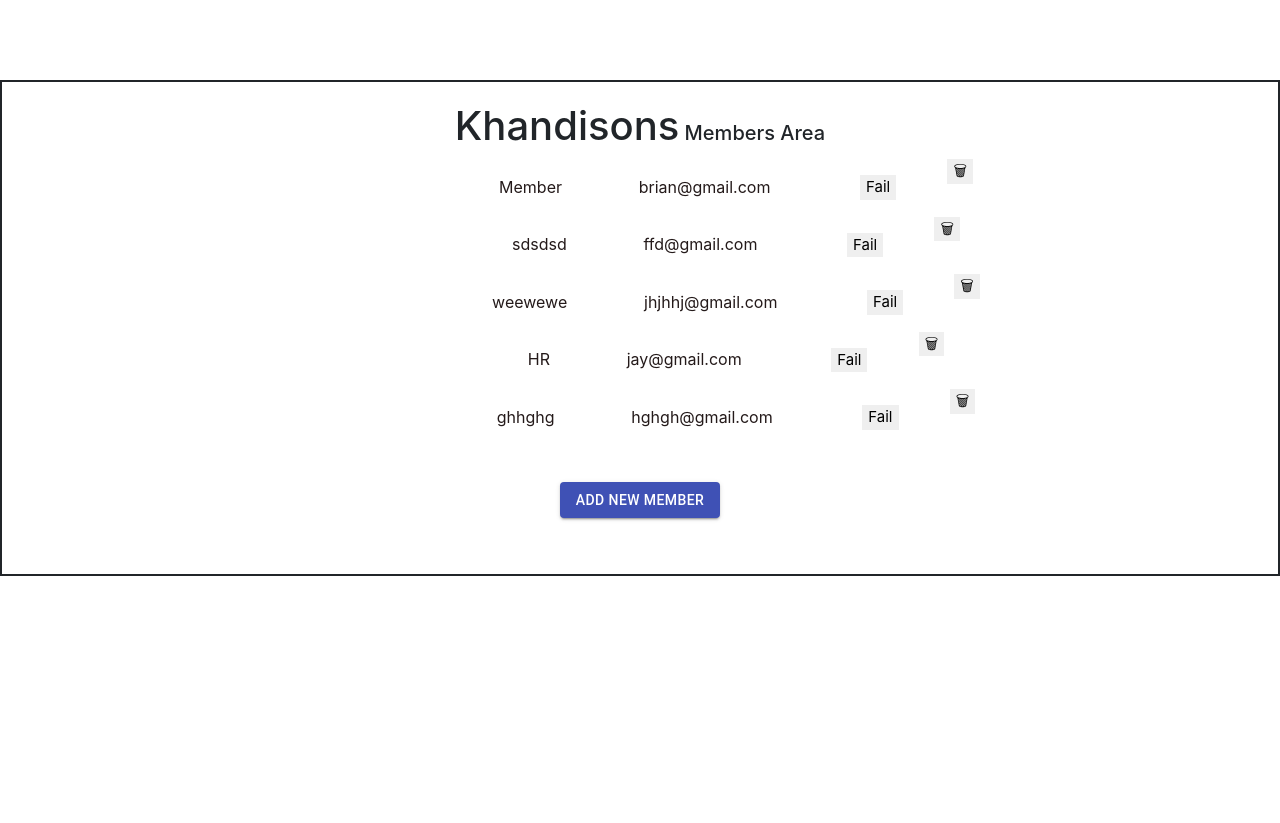
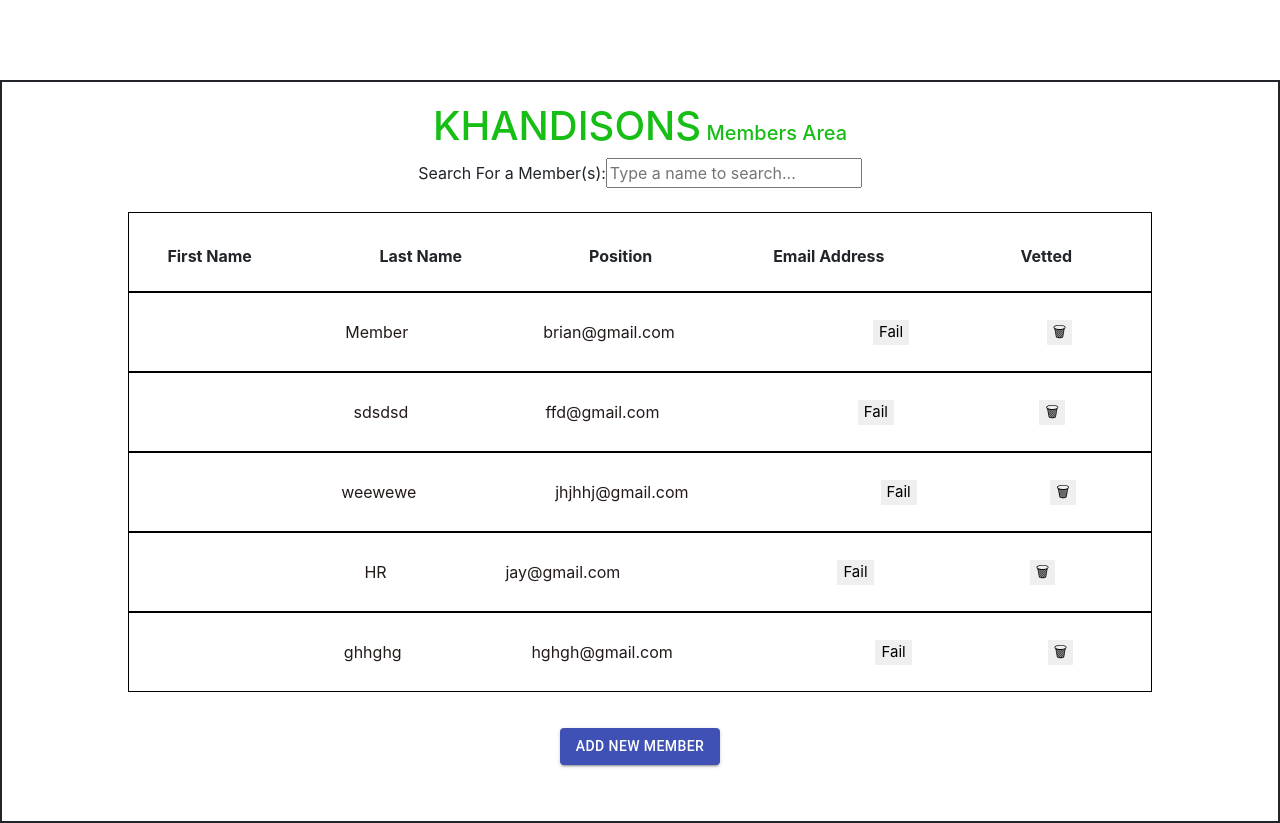
Before and after one commit to BrianWangila/Khandisons-Click, a React (Create React App) app in the folder Client/: page / in a window 1280 px wide. Before the commit the page ends 800 px from the top, so only its background shows below. Built offline with nearby package versions, Linux system fonts and the light colour scheme; data requests are answered from the project's data file.

Commit message:
add search bar

```diff
--- a/Client/src/components/Header.js
+++ b/Client/src/components/Header.js
@@ -7,7 +7,7 @@ function Header() {
   return (
     <div>
       <div className='header'>
-        <h1>Khandisons
+        <h1>KHANDISONS
           <span className="logo" style={{fontSize: 20+"px"}}> Members Area</span>
         </h1>
       </div>
--- a/Client/src/components/HomePage.js
+++ b/Client/src/components/HomePage.js
@@ -2,11 +2,13 @@ import React, { useState, useEffect } from "react";
 import { Button, Dialog } from '@material-ui/core'
 import MemberForm from "./MemberForm";
 import MembersList from "./MembersList";
+import Search from "./Search";
 
 
  function HomePage() {
   const [open, setOpen] = useState(false);
   const [members, setMembers] = useState([])
+  const [searchTerm, setSearchTerm] = useState("")
 
   useEffect(() => {
     fetch("http://localhost:9292/members")
@@ -51,6 +53,11 @@ import MembersList from "./MembersList";
         </Dialog>
 
         <div>
+          <Search searchTerm={searchTerm} onSearchChange={setSearchTerm}/>
+        </div>
+
+        <div>
+
           <MembersList
             members={handleDisplayMembers}
             onDeleteMember={handleDelete}
--- a/Client/src/components/MemberCard.js
+++ b/Client/src/components/MemberCard.js
@@ -30,6 +30,7 @@ function MemberCard({ id, first_name, last_name, position, email, vetted: isVett
 
   return (
     <div>
+      <table>
         <tbody>
           <tr>
             <td>{first_name}</td>
@@ -41,9 +42,11 @@ function MemberCard({ id, first_name, last_name, position, email, vetted: isVett
             ):(
               <button onClick={handleUpdateVetting}>Fail</button>
             )}</td>
-          <button onClick={handleDeleteClick}>🗑</button> {/*<button onClick={handleUpdateClick}>✏️</button>*/}
+
+            <td><button onClick={handleDeleteClick}>🗑</button> {/*<button onClick={handleUpdateClick}>✏️</button>*/}</td>
           </tr>
         </tbody>
+      </table>
 
     </div>
   )
--- a/Client/src/components/MemberForm.js
+++ b/Client/src/components/MemberForm.js
@@ -35,8 +35,8 @@ function MemberForm( { handleClose, onAddMember } ) {
     console.log(firstName, lastName, email, position);
 
     const addMember = {
-      first_name: firstName,
-      last_name: lastName,
+      firstName: firstName,
+      lastName: lastName,
       email: email,
       position: position
     }
--- a/Client/src/components/MembersList.js
+++ b/Client/src/components/MembersList.js
@@ -5,48 +5,24 @@ import MemberCard from './MemberCard'
 
 
 function MembersList( { members, onDeleteMember, onUpdateMember } ) {
-  const { id, vetted: isVetted } = members
-
-console.log(members)
-  // const handleDeleteClick = () => {
-  //   fetch(`http://localhost:9292/members/${id}`, {
-  //     method: "DELETE"
-  //   })
-  //   onDeleteMember(id)
-  // }
-
-  // const handleUpdateVetting = () => {
-  //   fetch(`http://localhost:9292/members/${id}`, {
-  //     method: "PATCH",
-  //     headers: {
-  //       "Content-Type":"application/json"
-  //     },
-  //     body: JSON.stringify({vetted: !isVetted})
-  //   })
-  //   .then((resp) => resp.json())
-  //   .then((updatedMember) => onUpdateMember(updatedMember))
-  // }
-
-
 
 
   return (
     <div>
-      {/* <div className='table-high'>
       <table>
-          <thead>
         <tr>
           <th>First Name</th>
           <th>Last Name</th>
+          <th>Position</th>
           <th>Email Address</th>
-              <th>Position</th>
           <th>Vetted</th>
         </tr>
-          </thead> */}
+      </table>
 
       {members.map((member) => {
 
         return (
+          <div>
             <MemberCard
               key={member.id}
               id={member.id}
@@ -58,28 +34,10 @@ console.log(members)
               onDeleteMember={onDeleteMember}
               onUpdateMember={onUpdateMember}
             />
+          </div>
 
-
-
-    //       <tbody key={member.id} id = {member.id}>
-    //         <tr>
-    //           <td>{member.firstName}</td>
-    //           <td>{member.lastName}</td>
-    //           <td>{member.email}</td>
-    //           <td>{member.position}</td>
-    //           {/* <td>{!isVetted ? (
-    //             <button onClick={handleUpdateVetting}>Passed</button>
-    //           ):(
-    //             <button onClick={handleUpdateVetting}>Failed</button>
-    //           )}</td>
-    //           <button onClick={handleDeleteClick}>🗑</button> <button onClick={handleUpdateClick}>✏️</button> */}
-    //         </tr>
-    //       </tbody>
-          )})}
-
-    {/* //     </table> */}
-    {/* // </div> */}
-
+        )
+        })}
     </div>
   )
 }
--- /dev/null
+++ b/Client/src/components/Search.js
@@ -0,0 +1,22 @@
+import React from 'react'
+
+function Search( { searchTerm, onSearchChange } ) {
+
+
+  return (
+
+    <div style={{marginBottom: 3+"vh"}}>
+      <label style={{rightMargin: 10+"vw"}}>Search For a Member(s): </label>
+
+      <input
+        type="text"
+        id="search"
+        placeholder = "Type a name to search..."
+        value={searchTerm}
+        onChange={(e) => onSearchChange(e.target.value)}
+      />
+    </div>
+  )
+}
+
+export default Search
--- a/Client/src/index.css
+++ b/Client/src/index.css
@@ -39,27 +39,33 @@ code {
 }
 
 table {
-  border: 2px solid forestgreen;
+  border: 1px solid black;
   width: 80vw;
-  min-height: 30vh;
+  min-height: 10vh;
+
 }
 
 
-thead th {
-  padding: 2vh 3vw 0 3vw;
+table th {
+  padding: 1vh 3vw 0 3vw;
   border-bottom: 1px solid black;
+  border-top: 1px solid black;
+
 }
 
-thead tr {
+thead tr th {
   text-align: left;
-  height: 7vh;
+  font-size: 18px;
+  color: rgb(95, 129, 9);
+  /* padding-left: 20px; */
 }
 
 tbody td {
   text-align: left;
   height: 2vh;
-  padding: 2vh 3vw 2vh 3vw;
+  padding: 2vh 1vw 2vh 3vw;
   color: rgb(36, 26, 26);
+  border-bottom: 1px solid black;
 }
 
 tbody  button {
@@ -68,3 +74,8 @@ tbody  button {
   border: none;
 
 }
+
+.header {
+  color: rgb(22, 190, 22);
+
+}
```
Lines whose indentation alone changed are shown as unchanged.
